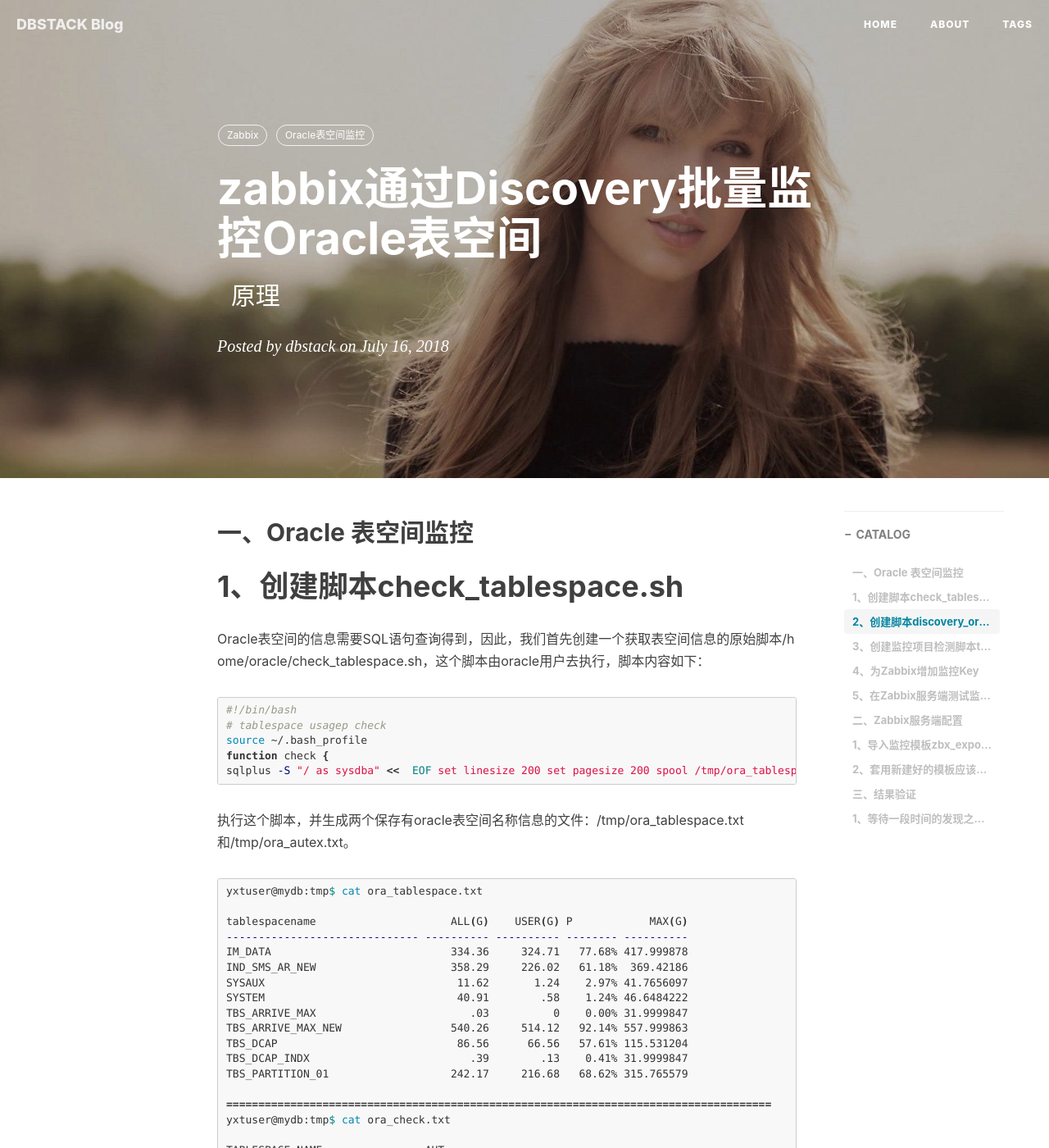
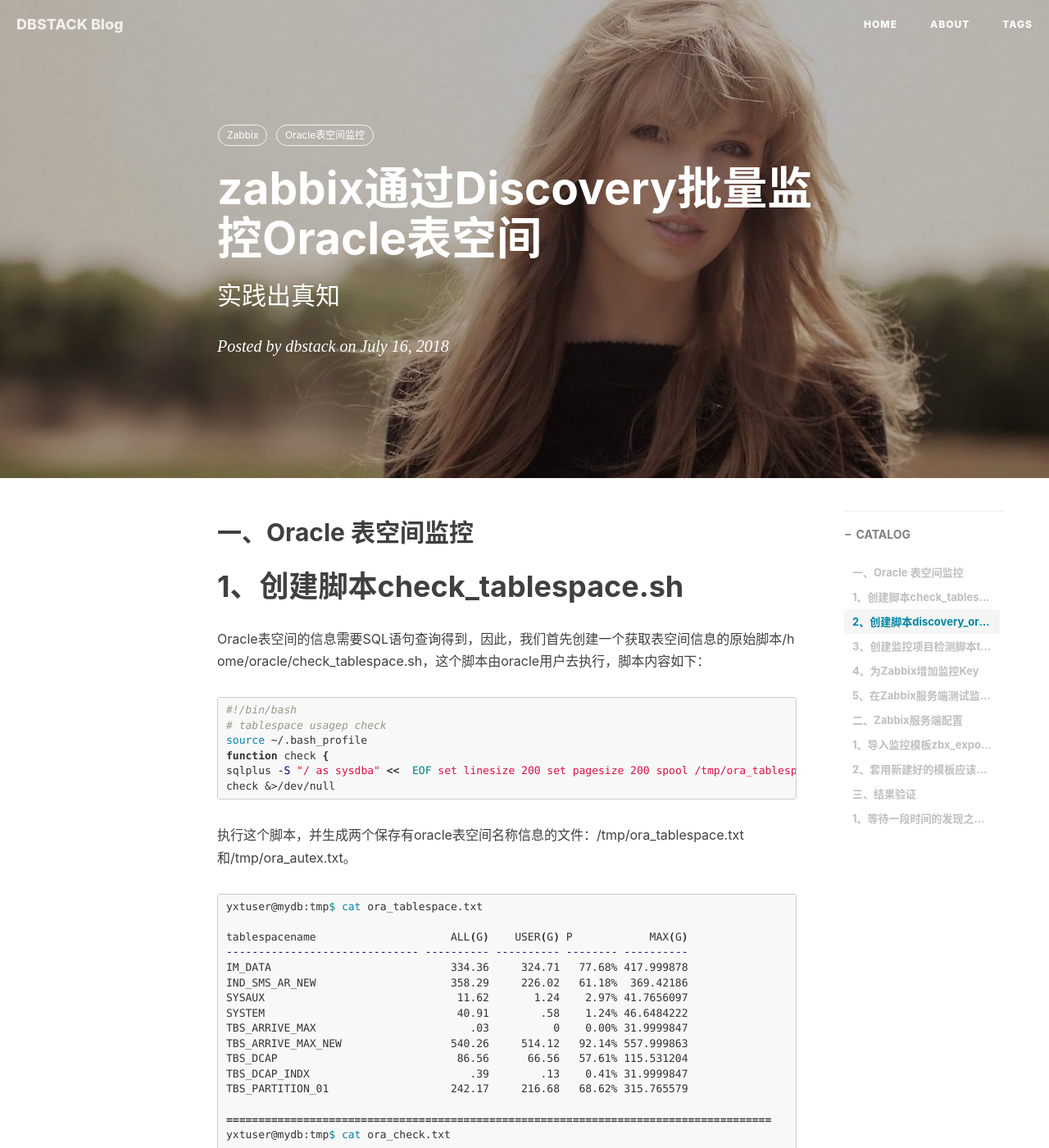
Before and after one commit to weiyanwei412/weiyanwei412.github.io, a Jekyll site: the page built from _posts/2018-07-13-zabbix通过Discovery批量监控Oracle表空间.md, in a window 1280 px wide and 1400 px high. Shown: the whole window at 82% size. Built offline with Jekyll 4.4.1, drawn with Linux system fonts in a browser that asks for light colours; nearby versions of some CDN libraries; comment, search, counter and statistics services are not loaded.

Commit message:
Update 2018-07-13-zabbix通过Discovery批量监控Oracle表空间.md

````diff
--- a/_posts/2018-07-13-zabbix通过Discovery批量监控Oracle表空间.md
+++ b/_posts/2018-07-13-zabbix通过Discovery批量监控Oracle表空间.md
@@ -1,8 +1,8 @@
 ---
 layout:     post
 title:      "zabbix通过Discovery批量监控Oracle表空间"
-subtitle:   原理
-date:       2018-07-16
+subtitle:   实践出真知
+date:       2018-07-16
 author:     dbstack
 header-img: img/post-bg-swift2.jpg
 catalog: true
@@ -48,7 +48,8 @@ select tablespace_name,autoextensible from dba_data_files;
 spool off
 quit
 EOF
-};check &>/dev/null
+};
+check &>/dev/null
 ```
  执行这个脚本，并生成两个保存有oracle表空间名称信息的文件：/tmp/ora_tablespace.txt和/tmp/ora_autex.txt。
 ```shell
````
